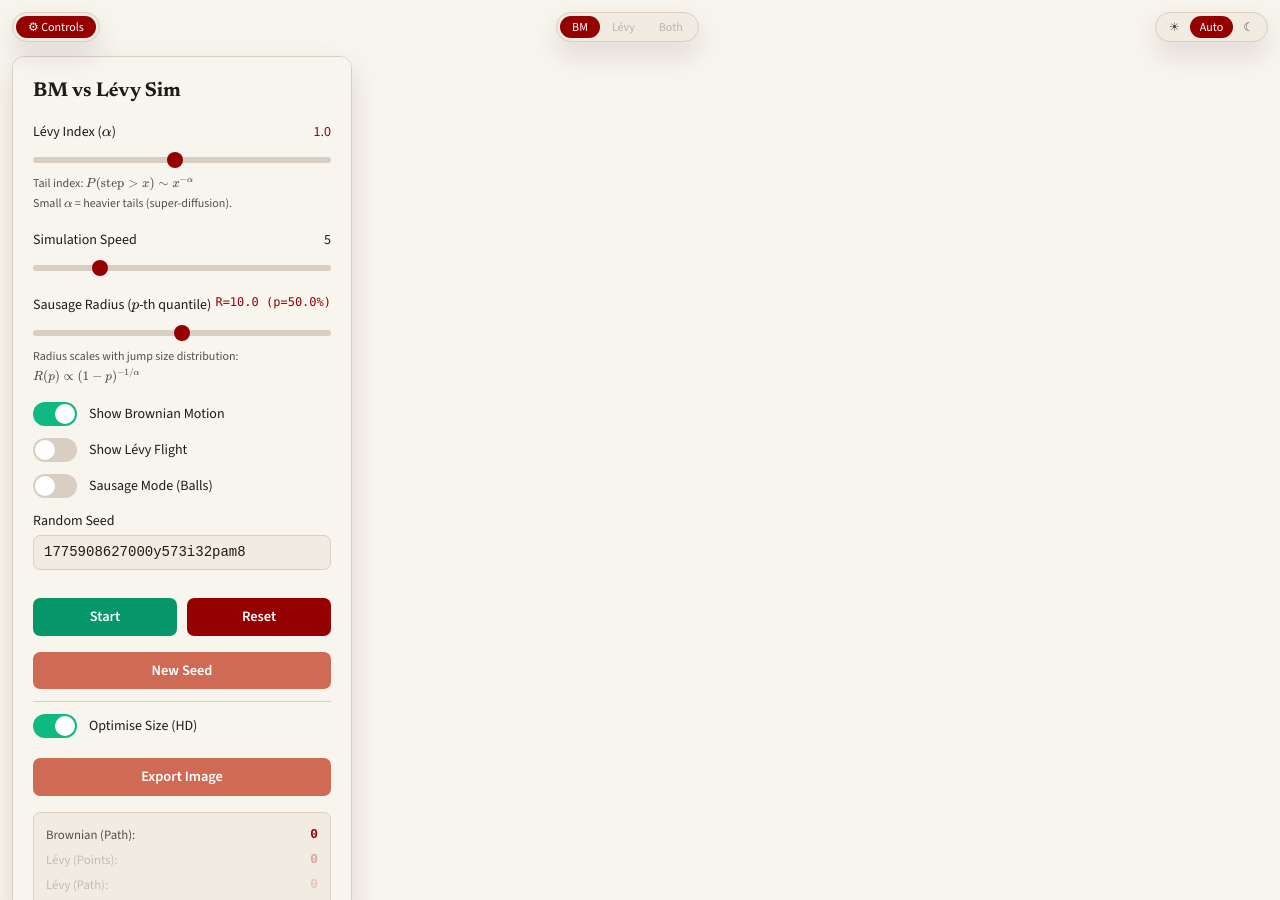
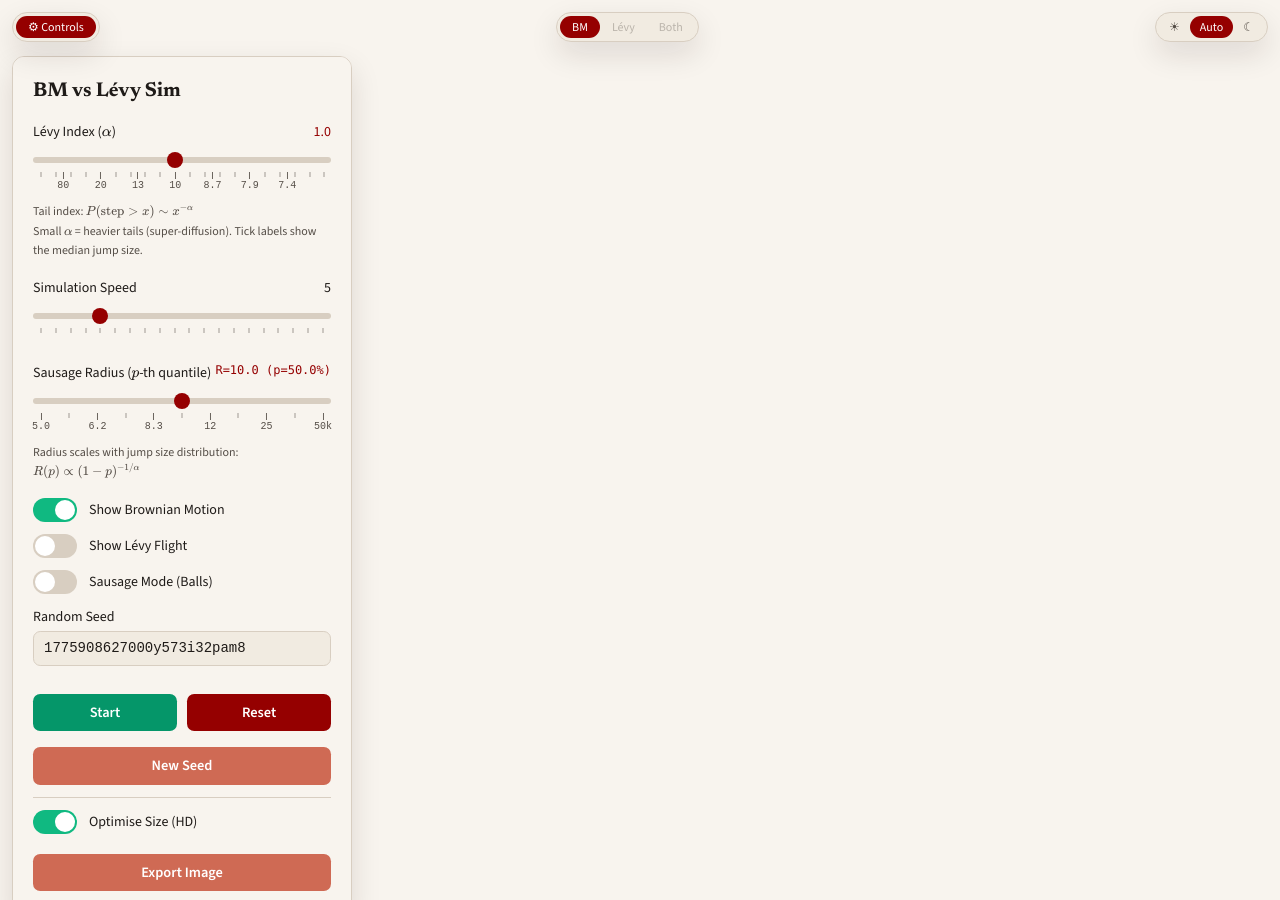
Before and after one commit to PeterGracar/PeterGracar.github.io, a Jekyll site: the page levy-vs-bm-presentation.html, which Jekyll copies as it is, in a window 1280 px wide. Built offline with Jekyll 4.4.1, drawn with Linux system fonts in a browser that asks for light colours; nearby versions of some CDN libraries.

Commit message:
Fix Lévy sausage shading and add slider tick marks
The Lévy sausage underlay was filled per-chunk plus once for the
buffer+active tail, so balls straddling a chunk boundary had their
translucent fill alpha-composited twice and showed as a darker band.
All balls are now accumulated into a single path and filled once so
the sausage renders as a uniform shade.

Also adds tick marks to the α, speed, and radius sliders. The α ticks
show the median jump size at major positions, and the radius ticks
show the actual R at 0/20/40/60/80/100% — these re-render whenever α
changes so the numbers stay in sync.

Co-Authored-By: Claude Opus 4.6 (1M context) <noreply@anthropic.com>

```diff
--- a/levy-vs-bm-presentation.html
+++ b/levy-vs-bm-presentation.html
@@ -174,6 +174,43 @@
       cursor: pointer; transition: opacity 0.15s;
     }
     input[type=range]::-webkit-slider-thumb:hover { opacity: 0.8; }
+
+    /* ── Slider tick marks ── */
+    .slider-ticks {
+      position: relative;
+      width: 100%;
+      height: 18px;
+      margin-top: 2px;
+      pointer-events: none;
+      user-select: none;
+    }
+    .slider-ticks.with-labels { height: 26px; }
+    .slider-ticks .tick {
+      position: absolute;
+      top: 0;
+      transform: translateX(-50%);
+      display: flex;
+      flex-direction: column;
+      align-items: center;
+      line-height: 1;
+    }
+    .slider-ticks .tick .mark {
+      width: 1px;
+      height: 5px;
+      background: var(--color-text-muted);
+      opacity: 0.55;
+    }
+    .slider-ticks .tick.major .mark {
+      height: 7px;
+      opacity: 0.85;
+    }
+    .slider-ticks .tick .label {
+      font-size: 0.625rem;
+      color: var(--color-text-muted);
+      margin-top: 2px;
+      font-family: monospace;
+      white-space: nowrap;
+    }
 
     input[type=text] {
       width: 100%; background: var(--color-surface-soft);
@@ -417,9 +454,10 @@
           <span id="alphaVal" style="color: var(--color-accent);">1.0</span>
         </div>
         <input type="range" id="alphaSlider" min="0.1" max="1.99" step="0.01" value="1.0">
+        <div class="slider-ticks with-labels" id="alphaTicks"></div>
         <p class="text-xs mt-1 leading-relaxed" style="color: var(--color-text-muted);">
           Tail index: \( P(\text{step} > x) \sim x^{-\alpha} \)<br>
-          Small \(\alpha\) = heavier tails (super-diffusion).
+          Small \(\alpha\) = heavier tails (super-diffusion). Tick labels show the median jump size.
         </p>
       </div>
 
@@ -429,6 +467,7 @@
           <span id="speedVal">5</span>
         </div>
         <input type="range" id="speedSlider" min="1" max="20" step="1" value="5">
+        <div class="slider-ticks" id="speedTicks"></div>
       </div>
 
       <div class="slider-container">
@@ -437,6 +476,7 @@
           <span id="radiusVal" class="text-xs font-mono" style="color: var(--color-accent);">R=5.0 (p=50%)</span>
         </div>
         <input type="range" id="radiusSlider" min="0" max="100" step="1" value="50">
+        <div class="slider-ticks with-labels" id="radiusTicks"></div>
         <p class="text-xs mt-1 leading-relaxed" style="color: var(--color-text-muted);">
           Radius scales with jump size distribution:<br>
           \( R(p) \propto (1-p)^{-1/\alpha} \)
@@ -928,31 +968,31 @@
       const vMinX = cam.x - (w/2)/cam.zoom, vMaxX = cam.x + (w/2)/cam.zoom;
       const vMinY = cam.y - (h/2)/cam.zoom, vMaxY = cam.y + (h/2)/cam.zoom;
 
-      // Pass 1: trace underlay (Lévy points only)
+      // Pass 1: trace underlay (Lévy points only).
+      // All balls (chunks + buffer + active) are accumulated into a SINGLE
+      // path and filled once, so overlapping balls compose into a uniform
+      // shade instead of alpha-stacking at chunk boundaries.
       ctx.fillStyle = colors.trace;
+      ctx.beginPath();
+      const addPoint = (p) => {
+        if (State.showSausage) { ctx.moveTo(p.x+State.sausageRadius,p.y); ctx.arc(p.x,p.y,State.sausageRadius,0,PI2); }
+        else { ctx.rect(p.x-halfSPS, p.y-halfSPS, sPS, sPS); }
+      };
       for (let chunk of agent.chunks) {
         if (!isExport) {
           if (chunk.maxX+pad < vMinX || chunk.minX-pad > vMaxX || chunk.maxY+pad < vMinY || chunk.minY-pad > vMaxY) continue;
           if (!State.isPaused) {
             const sw = ((chunk.maxX-chunk.minX)+2*pad)*cam.zoom, sh = ((chunk.maxY-chunk.minY)+2*pad)*cam.zoom;
             if (sw < 2 && sh < 2) {
-              ctx.fillRect(((chunk.minX+chunk.maxX)/2)-1/cam.zoom,((chunk.minY+chunk.maxY)/2)-1/cam.zoom,2/cam.zoom,2/cam.zoom);
+              ctx.rect(((chunk.minX+chunk.maxX)/2)-1/cam.zoom,((chunk.minY+chunk.maxY)/2)-1/cam.zoom,2/cam.zoom,2/cam.zoom);
               continue;
             }
           }
         }
-        ctx.beginPath();
-        for (let p of chunk.points) {
-          if (State.showSausage) { ctx.moveTo(p.x+State.sausageRadius,p.y); ctx.arc(p.x,p.y,State.sausageRadius,0,PI2); }
-          else ctx.rect(p.x-halfSPS, p.y-halfSPS, sPS, sPS);
-        }
-        ctx.fill();
+        for (let p of chunk.points) addPoint(p);
       }
-      ctx.beginPath();
-      for (let p of agent.buffer.concat(agent.active)) {
-        if (State.showSausage) { ctx.moveTo(p.x+State.sausageRadius,p.y); ctx.arc(p.x,p.y,State.sausageRadius,0,PI2); }
-        else ctx.rect(p.x-halfSPS, p.y-halfSPS, sPS, sPS);
-      }
+      for (let p of agent.buffer) addPoint(p);
+      for (let p of agent.active) addPoint(p);
       ctx.fill();
 
       // Pass 1.5: thin connector polyline between successive Lévy points.
@@ -1056,6 +1096,69 @@
     requestAnimationFrame(animate);
   }
 
+  // ── Slider tick marks ──────────────────────────────────────────────────────
+  const Ticks = {
+    fmtR: function(r) {
+      if (!isFinite(r)) return '∞';
+      if (r < 10)   return r.toFixed(1);
+      if (r < 1000) return String(Math.round(r));
+      if (r < 1e6)  return (r / 1000).toFixed(r < 10000 ? 1 : 0) + 'k';
+      if (r < 1e9)  return (r / 1e6).toFixed(r < 1e7 ? 1 : 0) + 'M';
+      return r.toExponential(0).replace('+', '');
+    },
+    // Position on the slider accounting for the 16px thumb width so tick
+    // centers visually line up with the thumb center at the same value.
+    posStyle: function(pct) {
+      return `left: calc(8px + (100% - 16px) * ${pct / 100});`;
+    },
+    renderAlpha: function() {
+      const container = document.getElementById('alphaTicks');
+      if (!container) return;
+      const min = 0.1, max = 1.99;
+      const labeled = new Set([0.25, 0.5, 0.75, 1.0, 1.25, 1.5, 1.75].map(v => v.toFixed(2)));
+      const marks = [];
+      for (let i = 0; i <= 19; i++) {
+        const a = 0.1 + i * 0.1;
+        marks.push({ a, major: labeled.has(a.toFixed(2)) });
+      }
+      labeled.forEach(key => {
+        const v = parseFloat(key);
+        if (!marks.some(m => Math.abs(m.a - v) < 1e-6)) marks.push({ a: v, major: true });
+      });
+      container.innerHTML = marks.map(m => {
+        const pct = ((m.a - min) / (max - min)) * 100;
+        const median = Config.baseScale * Math.pow(2, 1 / m.a);
+        const label = m.major ? `<div class="label">${Ticks.fmtR(median)}</div>` : '';
+        return `<div class="tick ${m.major ? 'major' : ''}" style="${Ticks.posStyle(pct)}"><div class="mark"></div>${label}</div>`;
+      }).join('');
+    },
+    renderSpeed: function() {
+      const container = document.getElementById('speedTicks');
+      if (!container) return;
+      const html = [];
+      for (let v = 1; v <= 20; v++) {
+        const pct = ((v - 1) / 19) * 100;
+        html.push(`<div class="tick" style="${Ticks.posStyle(pct)}"><div class="mark"></div></div>`);
+      }
+      container.innerHTML = html.join('');
+    },
+    renderRadius: function() {
+      const container = document.getElementById('radiusTicks');
+      if (!container) return;
+      const α = State.alpha;
+      const labeled = new Set([0, 20, 40, 60, 80, 100]);
+      const html = [];
+      for (let v = 0; v <= 100; v += 10) {
+        const p = (v / 100) * 0.9999;
+        const r = Config.baseScale * Math.pow(1 - p, -1 / α);
+        const isMajor = labeled.has(v);
+        const label = isMajor ? `<div class="label">${Ticks.fmtR(r)}</div>` : '';
+        html.push(`<div class="tick ${isMajor ? 'major' : ''}" style="${Ticks.posStyle(v)}"><div class="mark"></div>${label}</div>`);
+      }
+      container.innerHTML = html.join('');
+    }
+  };
+
   function setupInputs() {
     new ResizeObserver(() => View.resize()).observe(document.getElementById('sim-container'));
 
```
Also changed, not shown: other parts of levy-vs-bm-presentation.html (+5 -0 lines).
